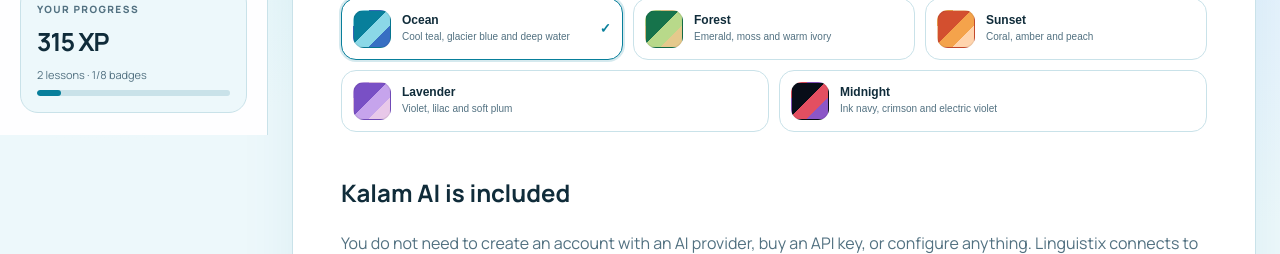
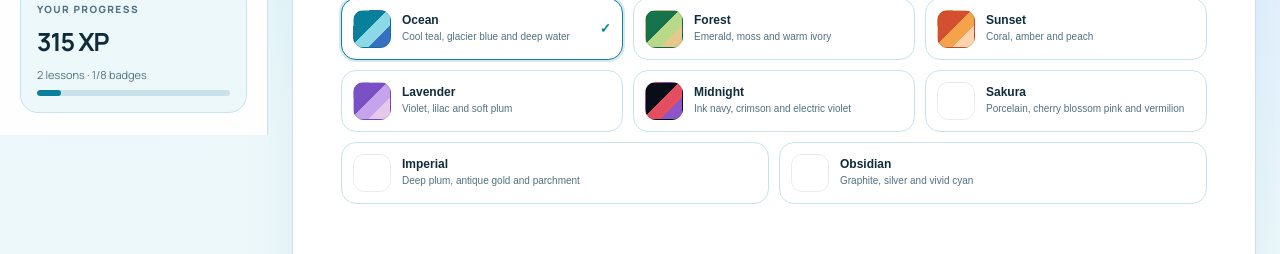
Before and after one commit to midas459/linguistix, a Next.js app in the folder next-app/: page /settings in a window 1280 px wide. Shown: the part 665-919 px from the top of the page. Built offline with nearby package versions, Linux system fonts and the light colour scheme; no server answers.

Commit message:
Add richer Linguistix theme choices

```diff
--- a/next-app/app/settings/page.js
+++ b/next-app/app/settings/page.js
@@ -9,6 +9,9 @@ const THEMES = [
   ["sunset", "Sunset", "Coral, amber and peach"],
   ["lavender", "Lavender", "Violet, lilac and soft plum"],
   ["midnight", "Midnight", "Ink navy, crimson and electric violet"],
+  ["sakura", "Sakura", "Porcelain, cherry blossom pink and vermilion"],
+  ["royal", "Imperial", "Deep plum, antique gold and parchment"],
+  ["obsidian", "Obsidian", "Graphite, silver and vivid cyan"],
 ];
 const DAYS = [["Mon",1],["Tue",2],["Wed",3],["Thu",4],["Fri",5],["Sat",6],["Sun",0]];
 
```
